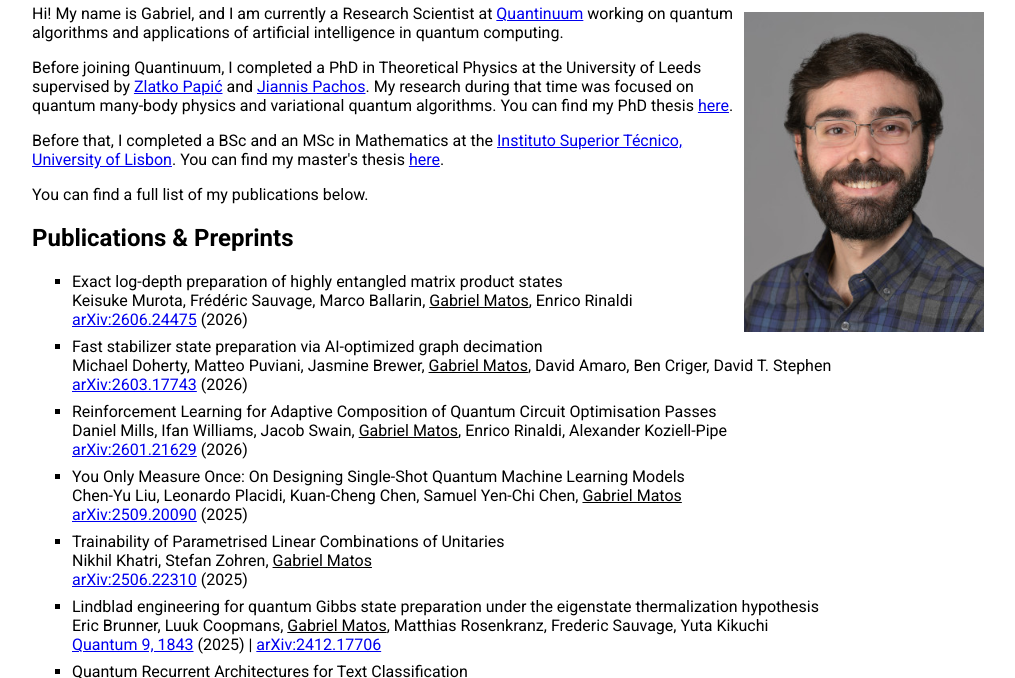
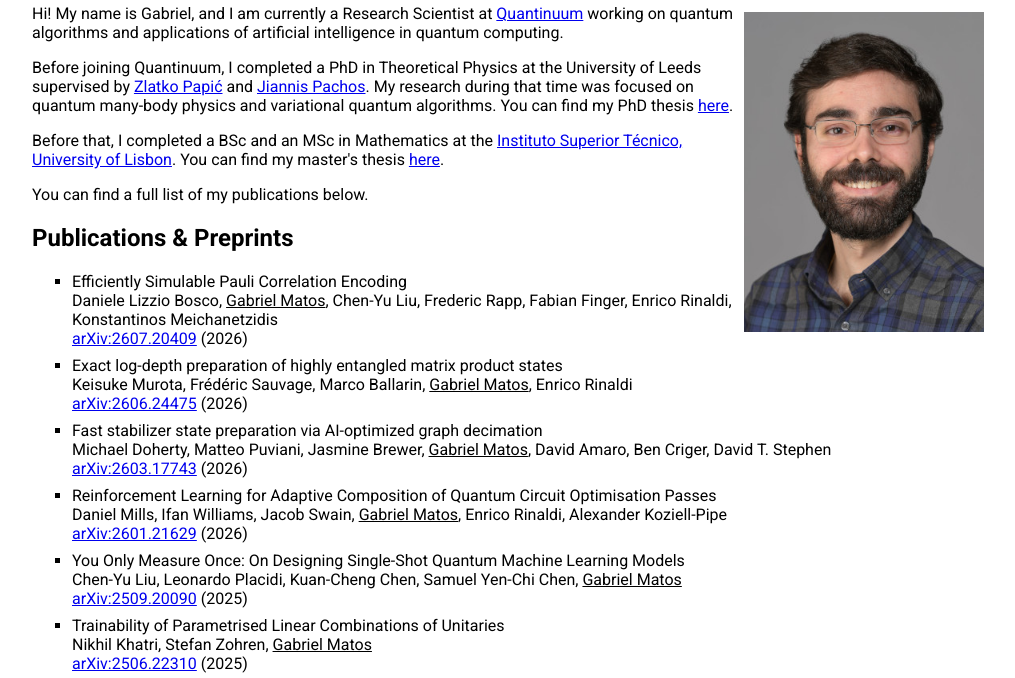
Before and after one commit to gamatos/personal-website, a website: page site/index.html in a window 1280 px wide. Shown: the part 149-827 px from the top of the page, without its empty margins (128-1143 px from the left). Drawn offline with Linux system fonts and the light colour scheme.

Commit message:
Update publications

```diff
--- a/site/index.html
+++ b/site/index.html
@@ -54,6 +54,20 @@
         <section>
             <h2>Publications & Preprints</h2>
             <ul>
+                <li>
+                    <div class="paper_title">
+                        Efficiently Simulable Pauli Correlation Encoding
+                    </div>
+                    <div class="paper_authors">
+                            Daniele Lizzio Bosco, <u>Gabriel Matos</u>, Chen-Yu Liu, Frederic Rapp, Fabian Finger, Enrico Rinaldi, Konstantinos Meichanetzidis
+                    </div>
+                    <div class="preprint">
+                        <span class="preprint_journal">
+                            <a href="https://arxiv.org/abs/2607.20409">arXiv:2607.20409</a>
+                        </span>
+                        <span class="preprint_year">(2026)</span>
+                    </div>
+                </li>
                 <li>
                     <div class="paper_title">
                         Exact log-depth preparation of highly entangled matrix product states
```
Also changed, not shown: site/publications.html (+14 -0 lines).
